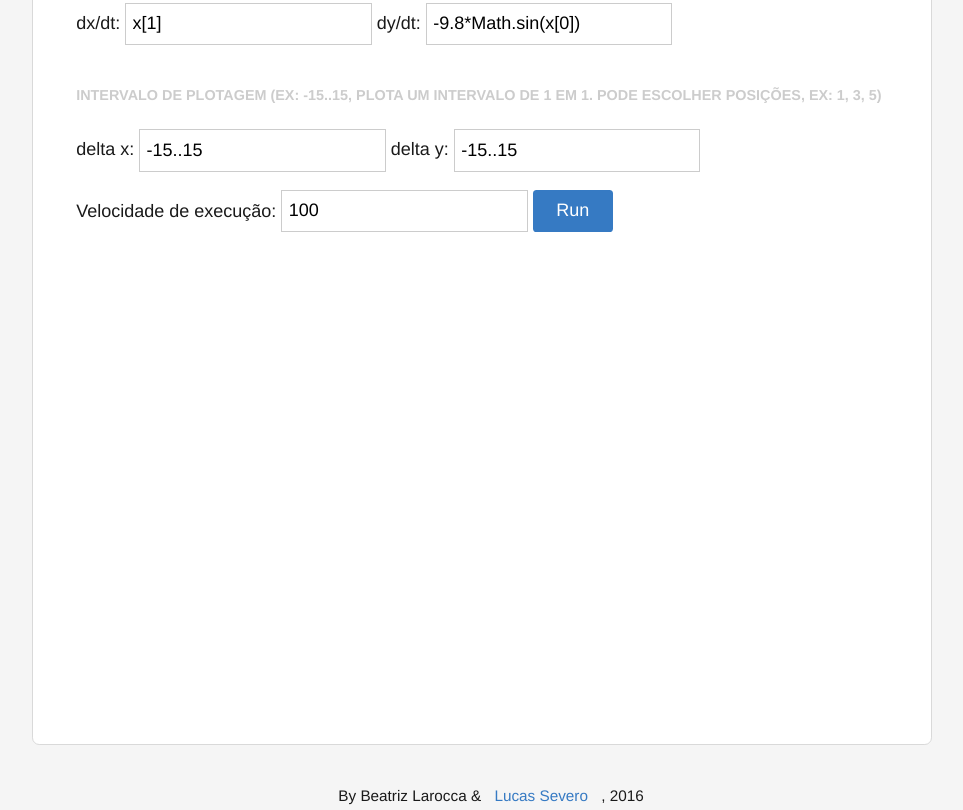
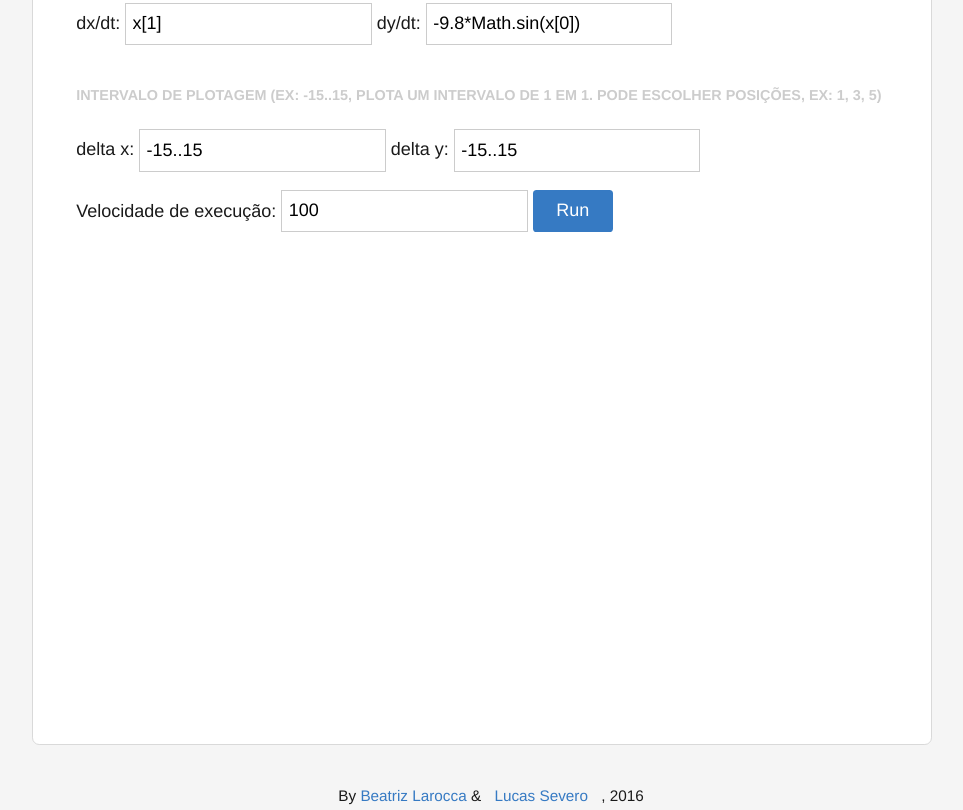
Before and after one commit to blarocca/blarocca.github.io, a plain HTML site: page retrato-de-fase(animado).html in a window 1280 px wide. Shown: the part 403-1213 px from the top of the page, without its empty margins (158-1121 px from the left). Drawn offline with Linux system fonts and the light colour scheme.

Commit message:
Update retrato-de-fase(animado).html

```diff
--- a/retrato-de-fase(animado).html
+++ b/retrato-de-fase(animado).html
@@ -132,7 +132,7 @@ window.btn_play.onclick = ->
                 <nav>
                     <ul>
                         <li>
-                            <small><li>By Beatriz Larocca & </li><a href="http://lvspais.herokuapp.com/">Lucas Severo</a> <li>, 2016</li></small>
+                            <small><li>By <a href="https://github.com/blarocca/blarocca.github.io"> Beatriz Larocca </a> & </li><a href="http://lvspais.herokuapp.com/">Lucas Severo</a> <li>, 2016</li></small>
                         </li>
                     </ul>
                 </nav>
```
